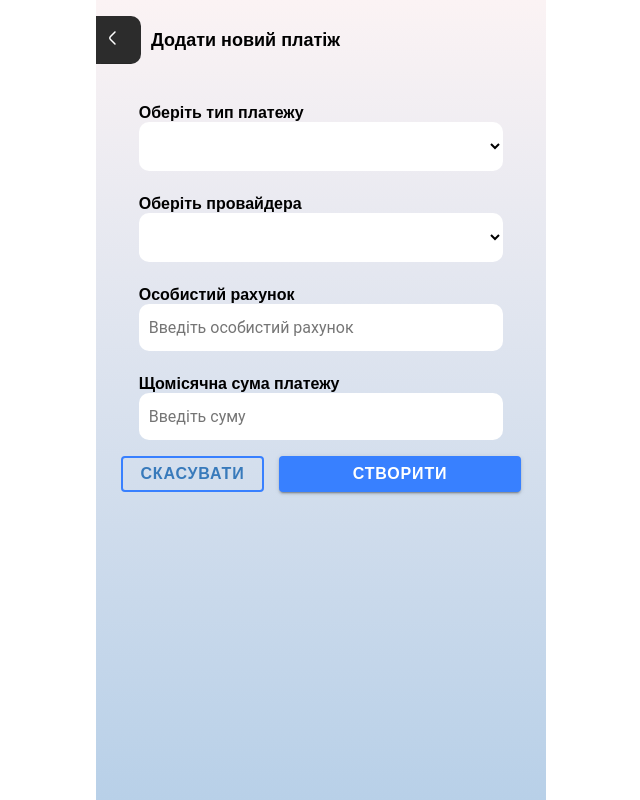
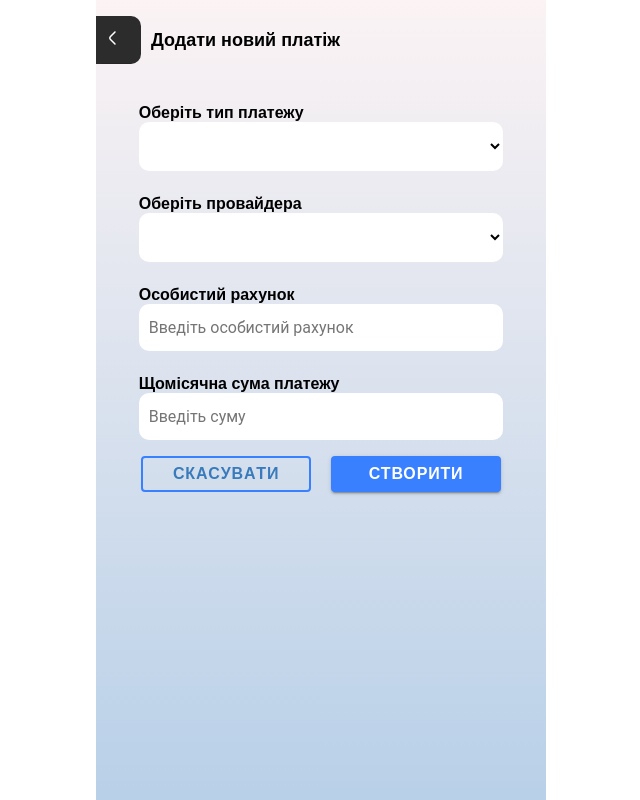
Before and after one commit to lukivan8/bills-testask-client, a React (Create React App) app: page /create in a window 1280 px wide. Shown: the whole page, without its empty margins (319-959 px from the left). Built offline with nearby package versions, Linux system fonts and the light colour scheme.

Commit message:
Fixed button width

```diff
--- a/src/common/button/component.tsx
+++ b/src/common/button/component.tsx
@@ -14,9 +14,10 @@ const Component: React.FC<{
   fill?: BUTTON_FILL_TYPE;
   type?: BUTTON_FUNCTION_TYPE;
   disabled?: boolean;
-}> = ({ label, fill = BUTTON_FILL_ENUM.SOLID, type, disabled }) => {
+  href?: string;
+}> = ({ label, fill = BUTTON_FILL_ENUM.SOLID, type, disabled, href }) => {
   return (
-    <Button disabled={disabled} type={type} fill={fill}>
+    <Button href={href} disabled={disabled} type={type} fill={fill}>
       <TextElem
         weight="semi-bold"
         color={BUTTON_TEXT_COLOR[fill]}
--- a/src/epic/bill-create-form/component.tsx
+++ b/src/epic/bill-create-form/component.tsx
@@ -7,7 +7,6 @@ import { Stack } from "../../common/stack";
 import { Button } from "../../common/button";
 import { initialValues, PAYMENT_PROVIDERS, PAYMENT_TYPES } from "./const";
 import { FormikErrors } from "formik/dist/types";
-import { IonRouterLink } from "@ionic/react";
 
 const Component: React.FC<{
   handleSubmit: (
@@ -58,14 +57,13 @@ const Component: React.FC<{
               placeholder="BILL.FORM_PLACEHOLDER.PAYMENT"
             />
           </ListLayout>
-          <Stack width="90" justifyContent="space-between" gap="medium">
-            <IonRouterLink href="/">
-              <Button
-                type="button"
-                fill="outline"
-                label="BILL.FORM_BUTTON.CANCEL"
-              />
-            </IonRouterLink>
+          <Stack width="90%" justifyContent="space-between" gap="medium">
+            <Button
+              type="button"
+              fill="outline"
+              label="BILL.FORM_BUTTON.CANCEL"
+              href="/"
+            />
             <Button
               disabled={!isValid}
               type="submit"
```
